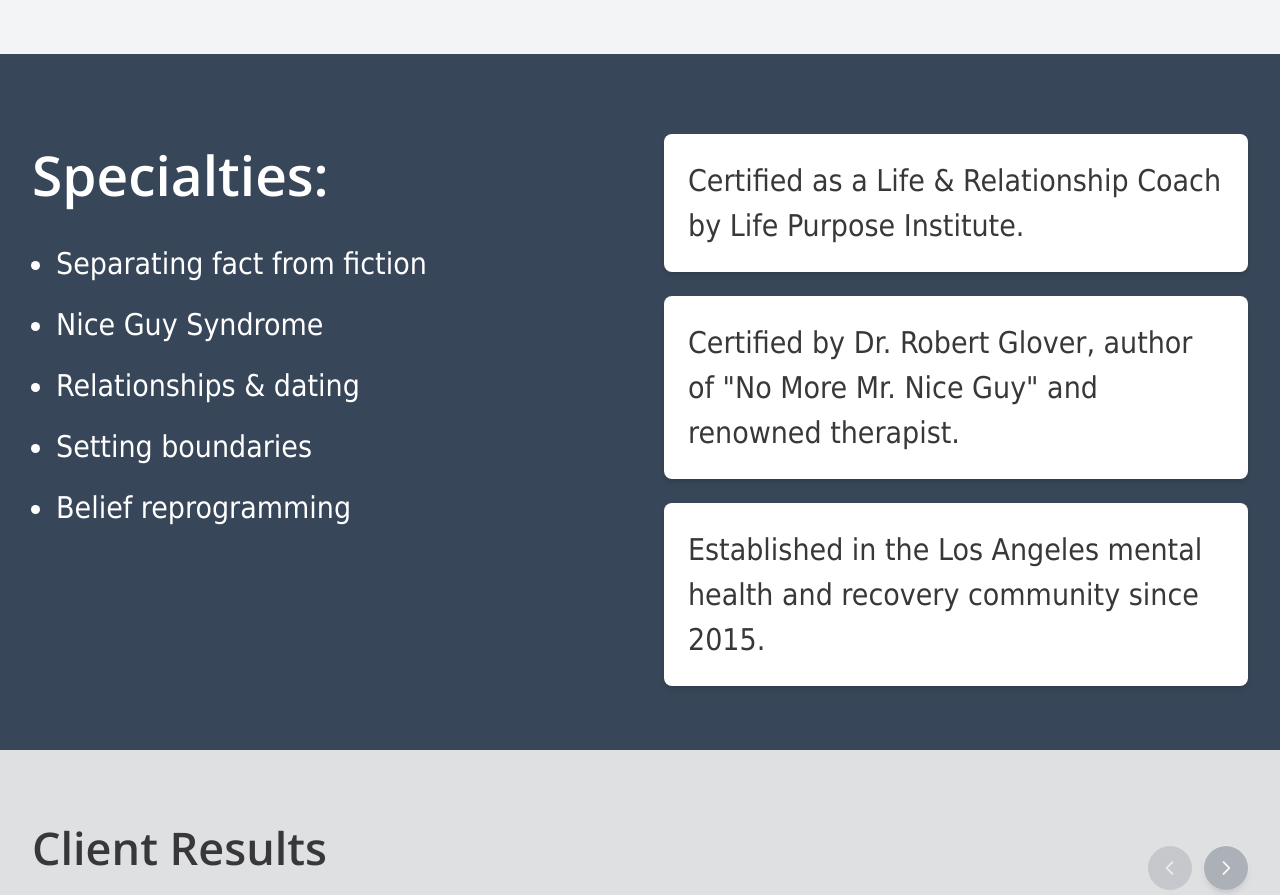
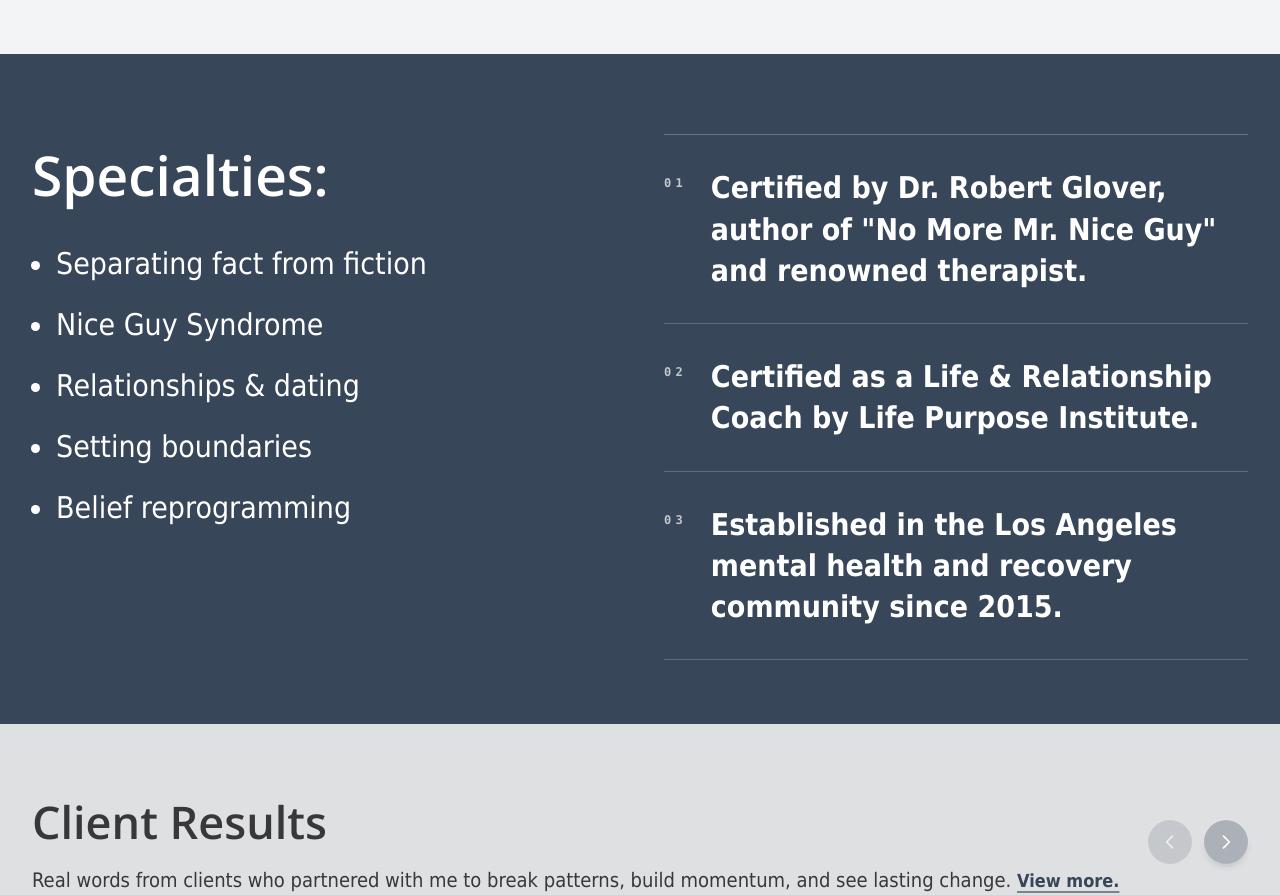
Before and after one commit to michaelzick/michaelzick.com, a Next.js app: page / in a window 1280 px wide. Shown: the part 2880-3775 px from the top of the page. Built offline with nearby package versions, Linux system fonts and the light colour scheme.

Commit message:
brutalLIst in specialties section

```diff
--- a/components/sections/SpecialtiesSection.tsx
+++ b/components/sections/SpecialtiesSection.tsx
@@ -11,7 +11,12 @@ interface SpecialtiesSectionProps {
 }
 
 export function SpecialtiesSection({ sectionRef, titleRef, scrollMarginTop, isVisible }: SpecialtiesSectionProps) {
-  const { setRef: setHighlightRef, visibleStates: highlightVisible } = useFadeInOnScroll(3, 0.3);
+  const highlights = [
+    'Certified by Dr. Robert Glover, author of "No More Mr. Nice Guy" and renowned therapist.',
+    'Certified as a Life & Relationship Coach by Life Purpose Institute.',
+    'Established in the Los Angeles mental health and recovery community since 2015.',
+  ];
+  const { setRef: setHighlightRef, visibleStates: highlightVisible } = useFadeInOnScroll(highlights.length, 0.3);
 
   return (
     <section
@@ -39,32 +44,25 @@ export function SpecialtiesSection({ sectionRef, titleRef, scrollMarginTop, isVi
               <li>Belief reprogramming</li>
             </ul>
           </div>
-          <div className="space-y-6">
-            <div
-              ref={setHighlightRef(0)}
-              className={`rounded-lg bg-white p-6 text-[30px] font-medium text-default-grey shadow-md transition-all duration-700 ease-out ${
-                highlightVisible[0] ? 'opacity-100 translate-y-0' : 'opacity-0 translate-y-6'
-              }`}
-            >
-              Certified as a Life &amp; Relationship Coach by Life Purpose Institute.
-            </div>
-            <div
-              ref={setHighlightRef(1)}
-              className={`rounded-lg bg-white p-6 text-[30px] font-medium text-default-grey shadow-md transition-all duration-700 ease-out ${
-                highlightVisible[1] ? 'opacity-100 translate-y-0' : 'opacity-0 translate-y-6'
-              }`}
-            >
-              Certified by Dr. Robert Glover, author of &quot;No More Mr. Nice Guy&quot; and renowned therapist.
-            </div>
-            <div
-              ref={setHighlightRef(2)}
-              className={`rounded-lg bg-white p-6 text-[30px] font-medium text-default-grey shadow-md transition-all duration-700 ease-out ${
-                highlightVisible[2] ? 'opacity-100 translate-y-0' : 'opacity-0 translate-y-6'
-              }`}
-            >
-              Established in the Los Angeles mental health and recovery community since 2015.
-            </div>
-          </div>
+          <ul className="list-none border-t border-white/25 p-0">
+            {highlights.map((item, index) => {
+              const itemNumber = String(index + 1).padStart(2, '0');
+              return (
+                <li
+                  key={index}
+                  ref={setHighlightRef(index)}
+                  className={`grid grid-cols-[auto_1fr] gap-x-6 border-b border-white/20 py-7 md:py-8 transition-all duration-700 ease-out ${
+                    highlightVisible[index] ? 'opacity-100 translate-y-0' : 'opacity-0 translate-y-6'
+                  }`}
+                >
+                  <span className="mt-2 font-mono text-xs font-semibold tracking-[0.35em] text-white/70">
+                    {itemNumber}
+                  </span>
+                  <p className="text-[26px] font-semibold leading-snug text-white md:text-[30px]">{item}</p>
+                </li>
+              );
+            })}
+          </ul>
         </div>
       </div>
     </section>
```
